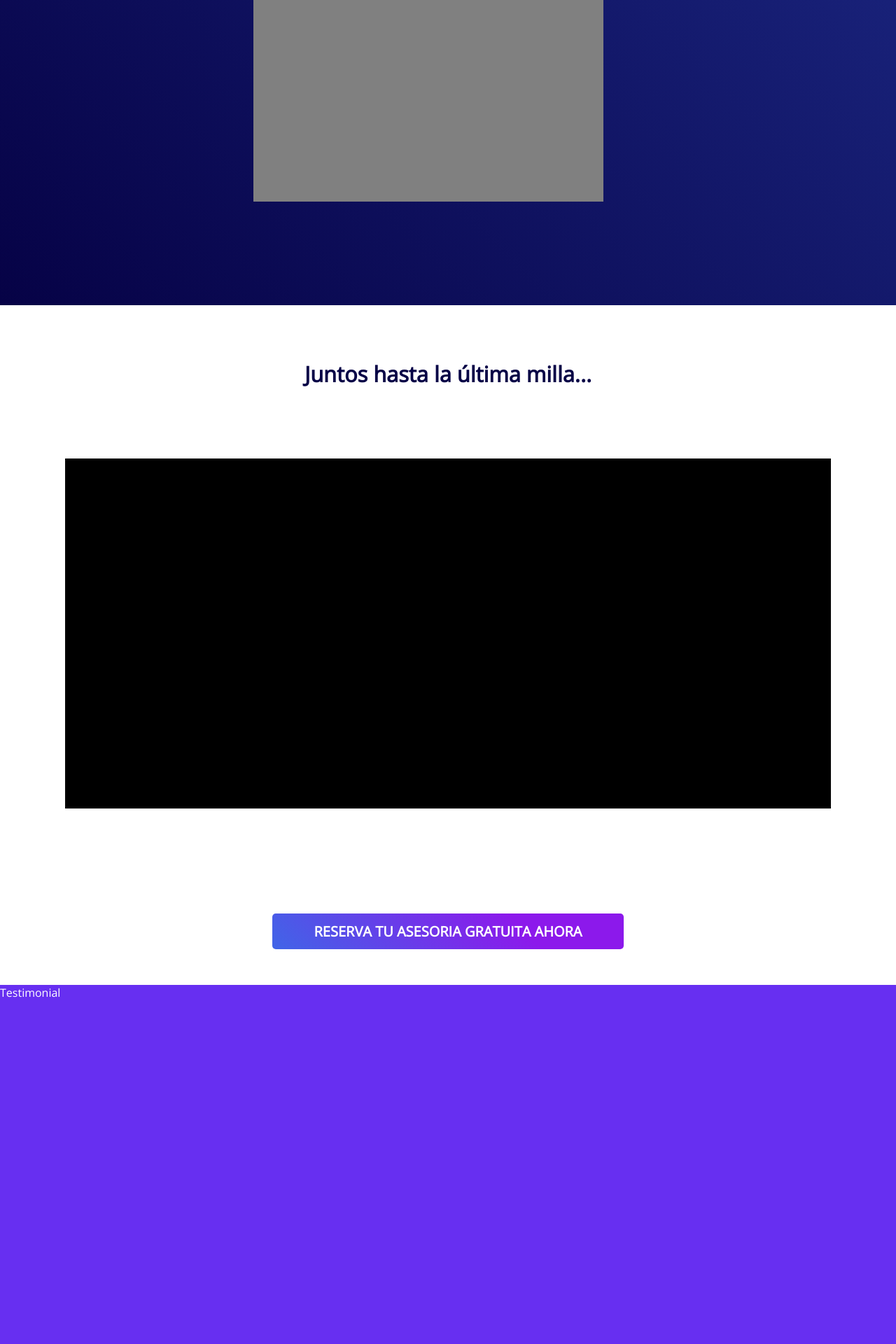
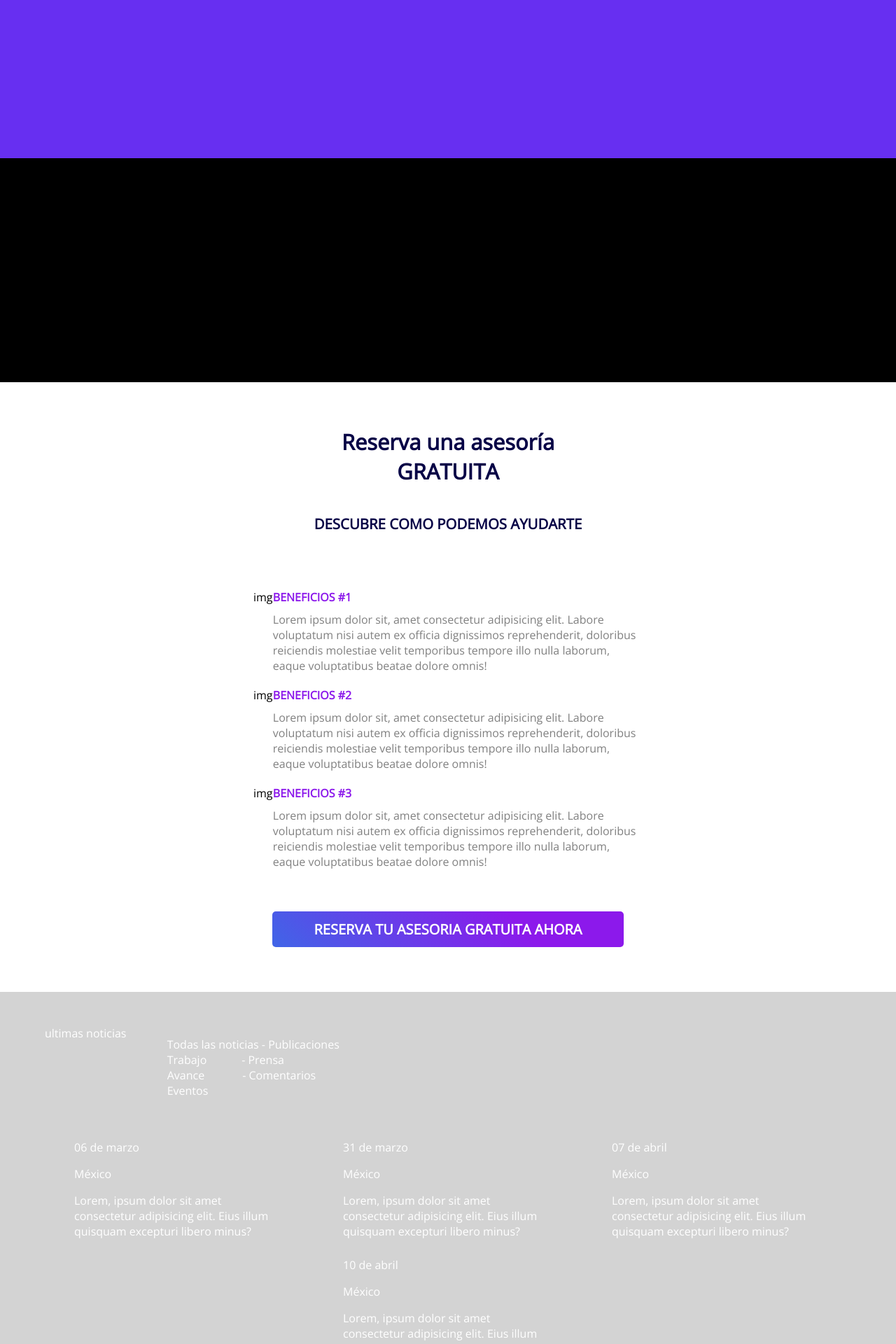
Before and after one commit to aaron2421/landing-famchest, a PHP site: page / in a window 1280 px wide. Shown: the part 3920-5840 px from the top of the page at 70% size. Run offline with PHP 8.4, Linux system fonts and the light colour scheme.

Commit message:
maquetado desktop finalizado, faltan imagenes, logos, responsive y probar

```diff
--- a/home.html
+++ b/home.html
@@ -181,69 +181,131 @@
       <div id="pt4">
         <h2>Juntos hasta la última milla...</h2>
         <div id="overflow-img">
-          <!-- <img src="src/img/proceso.png" alt="procesos" /> -->
+          <img src="src/img/proceso.png" alt="proceso" />
         </div>
         <div class="btn-container-pro">
           <button class="contact-btn contact-btn-pro">RESERVA TU ASESORIA GRATUITA AHORA</button>
         </div>
       </div>
       <div id="pt5">
-        Testimonial
+        <h2>Testimonial</h2>
+        <div id="testimonios"></div>
+      </div>
+      <div id="pt6">
+        <h2>Reserva una asesoría GRATUITA</h2>
+        <p>DESCUBRE COMO PODEMOS AYUDARTE</p>
+
+        <div id="benefit-main">
+          <div class="benefit-container">
+            <div style="color: black;">img</div>
+            <div class="benefit">
+              <p class="bft-title">BENEFICIOS #1</p>
+              <span class="bft-desc">
+                Lorem ipsum dolor sit, amet consectetur adipisicing elit. Labore voluptatum nisi autem ex
+                officia dignissimos reprehenderit, doloribus reiciendis molestiae velit temporibus tempore
+                illo nulla laborum, eaque voluptatibus beatae dolore omnis!
+              </span>
+            </div>
+          </div>
+          <div class="benefit-container">
+            <div style="color: black;">img</div>
+            <div class="benefit">
+              <p class="bft-title">BENEFICIOS #2</p>
+              <span class="bft-desc">
+                Lorem ipsum dolor sit, amet consectetur adipisicing elit. Labore voluptatum nisi autem ex
+                officia dignissimos reprehenderit, doloribus reiciendis molestiae velit temporibus tempore
+                illo nulla laborum, eaque voluptatibus beatae dolore omnis!
+              </span>
+            </div>
+          </div>
+          <div class="benefit-container">
+            <div style="color: black;">img</div>
+            <div class="benefit">
+              <p class="bft-title">BENEFICIOS #3</p>
+              <span class="bft-desc">
+                Lorem ipsum dolor sit, amet consectetur adipisicing elit. Labore voluptatum nisi autem ex
+                officia dignissimos reprehenderit, doloribus reiciendis molestiae velit temporibus tempore
+                illo nulla laborum, eaque voluptatibus beatae dolore omnis!
+              </span>
+            </div>
+          </div>
+        </div>
+
+        <div class="btn-container-pro">
+          <button class="contact-btn contact-btn-pro">RESERVA TU ASESORIA GRATUITA AHORA</button>
+        </div>
+      </div>
+
+      <div id="pt7">
+        <div id="news">
+          <div>ultimas noticias</div>
+          <div>
+            <pre>
+              Todas las noticias - Publicaciones
+              Trabajo            - Prensa
+              Avance             - Comentarios
+              Eventos
+            </pre>
+          </div>
+        </div>
+        <div id="posts-container">
+          <div class="post">
+            <div class="date-country">
+              <p class="post-date">06 de marzo</p>
+              <p class="post-country">México</p>
+            </div>
+            <div class="post-info">
+              Lorem, ipsum dolor sit amet consectetur adipisicing elit.
+              Eius illum quisquam excepturi libero minus?
+            </div>
+          </div>
+          <div class="post">
+            <div class="date-country">
+              <p class="post-date">31 de marzo</p>
+              <p class="post-country">México</p>
+            </div>
+            <div class="post-info">
+              Lorem, ipsum dolor sit amet consectetur adipisicing elit.
+              Eius illum quisquam excepturi libero minus?
+            </div>
+          </div>
+          <div class="post">
+            <div class="date-country">
+              <p class="post-date">07 de abril</p>
+              <p class="post-country">México</p>
+            </div>
+            <div class="post-info">
+              Lorem, ipsum dolor sit amet consectetur adipisicing elit.
+              Eius illum quisquam excepturi libero minus?
+            </div>
+          </div>
+          <div class="post">
+            <div class="date-country">
+              <p class="post-date">10 de abril</p>
+              <p class="post-country">México</p>
+            </div>
+            <div class="post-info">
+              Lorem, ipsum dolor sit amet consectetur adipisicing elit.
+              Eius illum quisquam excepturi libero minus?
+            </div>
+          </div>
+        </div>
+        <div id="image-posts">
+          <div></div>
+          <div></div>
+        </div>
       </div>
     </main>
 
     <footer>
-      <div id="links">
-        <a href="">Aviso de privacidad</a>
-        <a href="">Unete a nuestro equipo</a>
-      </div>
-      <div id="about">
-        <div id="info-contacto">
-          <p>
-            Punto Sao Paulo <br />
-            Av. De Las Américas 1545 Ste 2131 <br />
-            Providencia 44630 <br />
-            Guadalajara, Jal. - MÉXICO
-          </p>
-
-          <p>
-            <i class="fa fa-phone fa-lg" aria-hidden="true"></i>
-            &nbsp; +52 33 2035 0386
-          </p>
-
-          <p>
-            <i class="fa fa-phone fa-lg" aria-hidden="true"></i>
-            &nbsp; +52 33 1066 2770
-          </p>
-
-          <p style="margin-bottom: 0px">
-            <i class="fa fa-envelope fa-lg" aria-hidden="true"></i>
-            &nbsp; contacto@arcadia-almacenadoras.com
-          </p>
-        </div>
-        <div id="info-redes">
-          <img class="arc-logo" src="src/img/logo.png" />
-          <div id="ar">
-            <p>Síguenos en redes sociales</p>
-            <div id="media-icons">
-              <a
-                href="https://www.linkedin.com/company/arcadia-almacenadoras-de-m%C3%A9xico"
-                target="blank"
-                ><i class="fa fa-linkedin-square fa-lg" aria-hidden="true"></i
-              ></a>
-              <a
-                href="https://www.facebook.com/ARCADIA-Almacenadoras-de-M%C3%A9xico-111047501452976/"
-                target="blank"
-                ><i class="fa fa-facebook-square fa-lg" aria-hidden="true"></i
-              ></a>
-              <a
-                href="https://www.instagram.com/arcadia_almacenadoras/"
-                target="blank"
-                ><i class="fa fa-instagram fa-lg" aria-hidden="true"></i
-              ></a>
-            </div>
-          </div>
-        </div>
+      <div>
+        <p>GRUPO FAMCHEST MÉXICO 2022</p>
+        <br>
+        <p>+614 190 9552</p>
+        <p>DIRECTIONS</p>
+        <p>OPORTUNIDAD DE EMPLEOS</p>
+        <div id="footer-logo"></div>
+        <p>&#9426 2022 GRUPO FAMCHEST</p>
       </div>
     </footer>
 
--- a/styles.css
+++ b/styles.css
@@ -363,18 +363,19 @@ ul {
 }
 
 #services-container {
-  display: grid;
-  grid-gap: 20px 10px;
-  grid-template-columns: repeat(auto-fit, minmax(500px, 1fr));
-  width: 47%;
+  display: flex;
+  flex-wrap: wrap;
+  justify-content: center;
+  width: 60%;
   height: auto;
   margin-top: 50px;
   margin-bottom: 100px;
 }
 
 .service {
-  width: 500px;
-  height: 500px;
+  width: 40%;
+  height: 340px;
+  margin: 5px;
 }
 
 #china-mex {
@@ -415,10 +416,8 @@ ul {
 }
 
 #overflow-img {
-  background-color: black;
-  height: 500px;
   width: 90%;
-  margin-bottom: 150px;
+  margin-bottom: 80px;
 }
 
 #overflow-img > img {
@@ -441,61 +440,137 @@ ul {
   background-color: var(--compBP);
   display: flex;
   flex-direction: column;
+  justify-content: space-between;
   /* padding: 3rem 15% 8% 10%; */
-  height: 700px;
+  height: 800px;
 }
 
 #pt5 > h2 {
-  font-size: calc(25px + 1.5vw);
-  margin-top: 0px;
-  margin-bottom: 1rem;
+  font-size: calc(18px + 1vw);
+  margin-top: 5%;
   font-weight: bold;
+  text-align: center;
+}
+
+#testimonios {
+  background-color: black;
+  width: 100%;
+  height: 40%;
 }
 
 /* End part 5 */
 /* ------------------------------------------------------------------------------------------ */
 
-footer {
-  background-color: var(--gray);
-  padding: 2rem 10% 5% 10%;
-}
-
-#links {
-  margin-left: 80px;
-  margin-bottom: 5%;
-}
-
-#links > a {
-  text-decoration: none;
-  color: var(--green);
-  margin-right: 120px;
-}
-
-#about {
-  display: flex;
-  justify-content: space-evenly;
-  height: 200px;
-}
-
-#info-contacto {
-  width: 40%;
-}
-
-#info-redes {
+#pt6 {
+  background-color: white;
   display: flex;
   flex-direction: column;
   align-items: center;
-  justify-content: space-between;
-  width: 40%;
+  padding: 5%;
 }
 
-#media-icons {
+#pt6 > h2 {
+  font-size: calc(18px + 1vw);
+  margin: 0 0 20px 0;
+  max-width: 350px;
+  color: var(--fstBlue);
+  font-weight: bold;
+  text-align: center;
+}
+
+#pt6 > p {
+  font-size: calc(14px + .5vw);
+  color: var(--fstBlue);
+  font-weight: bold;
+  text-align: center;
+}
+
+#benefit-main {
+  width: 50%;
+  margin: 50px 0;
+}
+
+.benefit-container {
+  /* background-color: var(--secBlue); */
+  display: flex;
+  justify-content: space-between;
+  padding: 10px;
+}
+
+.benefit {
+  /* background-color: var(--compBP); */
+  display: flex;
+  flex-direction: column;
+  width: 95%;
+}
+
+.benefit > p {
+  color: var(--fstPrpl);
+  font-weight: bold;
+  margin: 0;
+}
+
+.benefit > span {
+  color: gray;
+  margin-top: 10px;
+}
+
+/* End part 6 */
+/* ------------------------------------------------------------------------------------------ */
+
+#pt7 {
+  background-color: lightgray;
+  display: flex;
+  flex-direction: column;
+  padding: 3rem 5%;
+}
+
+#news {
+  display: flex;
+}
+
+#posts-container {
+  display: flex;
+  flex-wrap: wrap;
+  justify-content: space-around;
+  margin-bottom: 50px;
+}
+
+.post {
+  flex: 0 1 300px;
+  margin: 5px;
+}
+
+#image-posts {
   display: flex;
   justify-content: space-evenly;
 }
 
-#media-icons > a {
-  color: white;
+#image-posts > div {
+  background-color: black;
+  width: 40%;
+  height: 300px;
+}
+
+/* End part 7 */
+/* ------------------------------------------------------------------------------------------ */
+
+footer {
+  background-image: linear-gradient(45deg, var(--fstBlue), var(--terBlue) 150%,  var(--terBlue));
+  padding: 5% 1rem;
+}
+
+footer > div {
+  display: flex;
+  flex-direction: column;
+  align-items: center;
+}
+
+#footer-logo {
+  background-color: black;
+  width: 30%;
+  height: 100px;
+  margin: 30px 0;
 }
 
 /* End footer */
```
Also changed, not shown: src/img/proceso.png (added).
